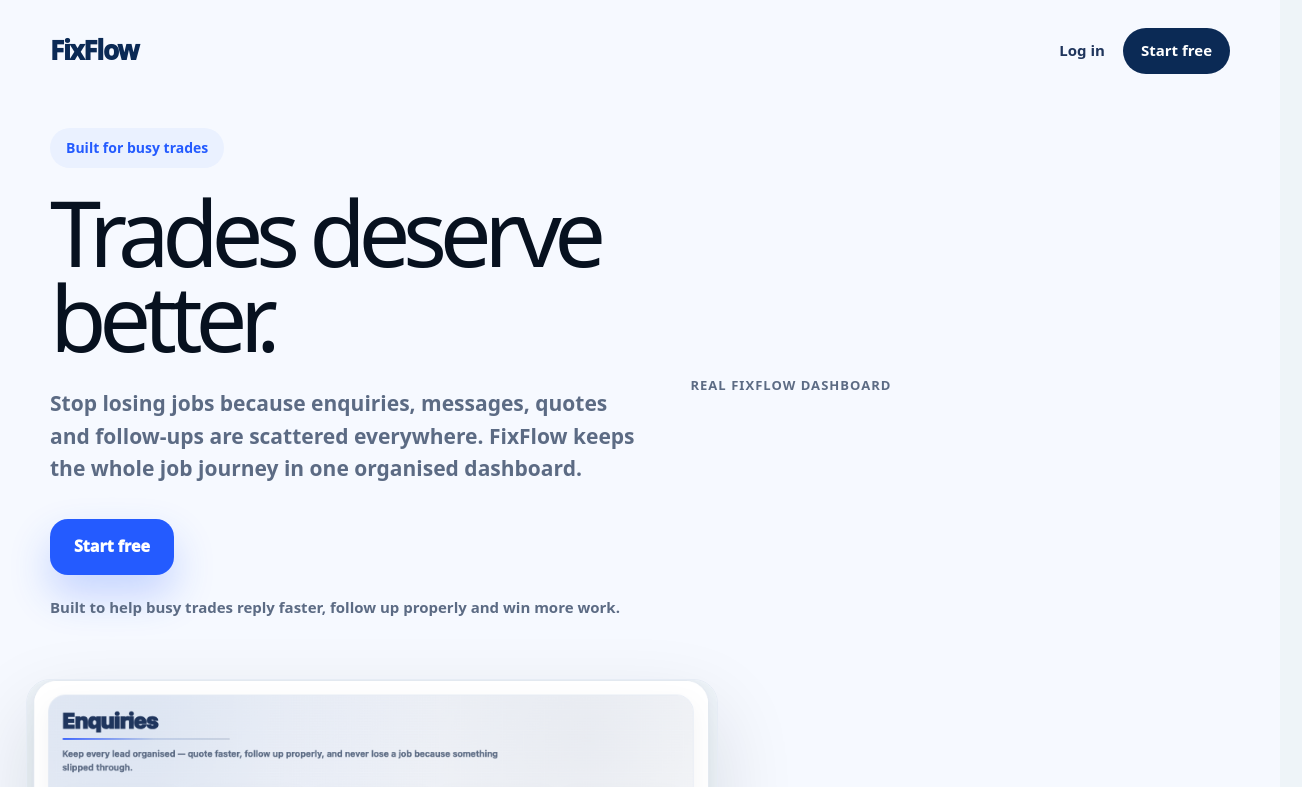
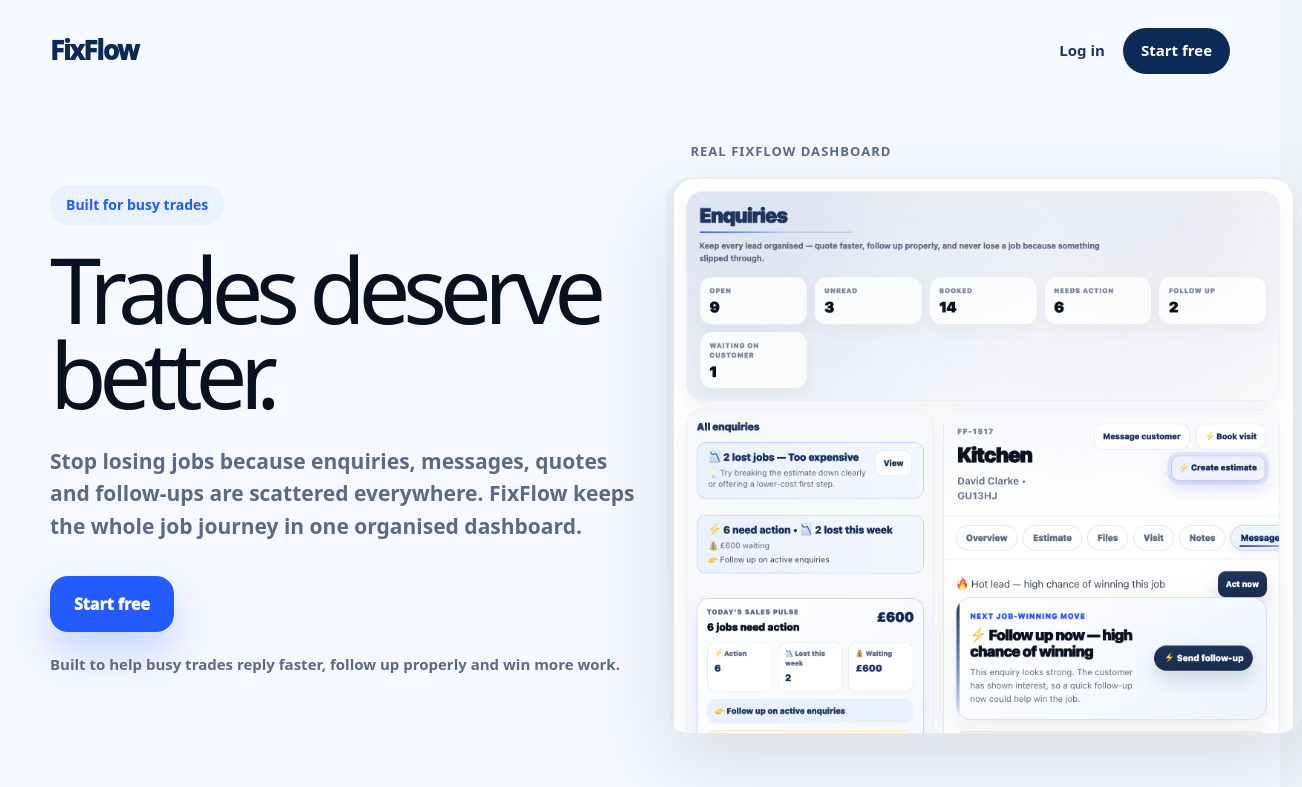
Before and after one commit to info284/fixflow, a Next.js app: page / in a window 1280 px wide. Shown: the top 787 px of the page, 1302 px wide, since content can reach past the window. Built offline with nearby package versions, Linux system fonts and the light colour scheme.

Commit message:
Fix homepage screenshot layout

```diff
--- a/app/home.css
+++ b/app/home.css
@@ -474,7 +474,7 @@
   }
 }
 .homeScreenshotLabel {
-  margin-top: 36px;
+  margin-top: 14px;
   margin-bottom: 12px;
   font-size: 13px;
   font-weight: 900;
@@ -482,3 +482,6 @@
   text-transform: uppercase;
   color: #5c6b84;
 }
+.homeScreenshotWrap {
+  min-width: 0;
+}
--- a/app/page.tsx
+++ b/app/page.tsx
@@ -43,12 +43,13 @@
 </div>
   </div>
 
-<div className="homeScreenshotLabel">
-  Real FixFlow dashboard
-</div>
+<div className="homeScreenshotWrap">
+  <div className="homeScreenshotLabel">
+    Real FixFlow dashboard
+  </div>
 
-<div className="homeScreenshot">
-  <Image
+  <div className="homeScreenshot">
+    <Image
       src="/screenshots/enquiries-hero.png"
       alt="FixFlow enquiries dashboard"
       width={1400}
@@ -56,6 +57,7 @@
       priority
     />
   </div>
+</div>
 </div>
       </section>
 
```
